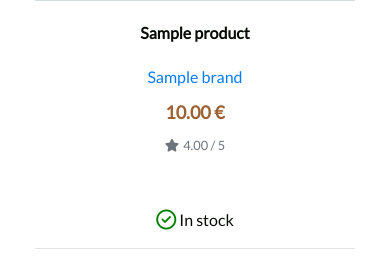
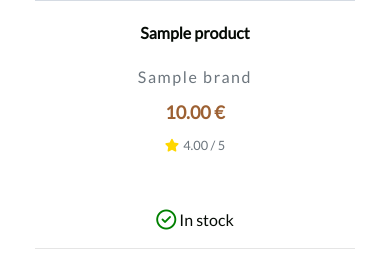
Before and after one commit to LudovicLeGuen/le_patissier, a Django app: page /products/ in a window 390 px wide. Shown: the part 513-774 px from the top of the page. Run offline with Django 3.2, Linux system fonts and the light colour scheme; tables that the repository leaves empty hold one stand-in row (values such as "Sample post"); grey boxes marked "Sample" are stand-in pictures; some libraries are stand-ins or nearby versions.

Commit message:
Styled product pages and fix small screen newsletter button

```diff
--- a/products/templates/products/product_detail.html
+++ b/products/templates/products/product_detail.html
@@ -30,7 +30,7 @@
                 <p class="mb-0 font-weight-bold text-uppercase">{{ product.name }}
                     <hr>
                 </p>
-                <p class="mb-0 brand-detail"><a href="{% url 'products' %}?brand={{ product.brand.name }}">
+                <p class="brand-detail text-uppercase link-secondary"><a href="{% url 'products' %}?brand={{ product.brand.name }}">
                         {{ product.brand.friendly_name }}</a>
                     <hr>
                 </p>
--- a/products/templates/products/products.html
+++ b/products/templates/products/products.html
@@ -70,7 +70,7 @@
                             <p class="mb-0 text-center font-weight-bold">{{ product.name }}</p>
                         </div>
                         <div class="card-body pb-0">
-                            <p class="mb-0 text-center"><a href="{% url 'products' %}?brand={{ product.brand.name }}">{{ product.brand.friendly_name }}</a></p>
+                            <p class="brand-detail mb-0 text-center"><a href="{% url 'products' %}?brand={{ product.brand.name }}">{{ product.brand.friendly_name }}</a></p>
                         </div>
                         <div class="card-footer bg-white pt-0 border-0 text-left">
                             {% if product.discount != 0 %}
@@ -91,7 +91,7 @@
                             {% endif %}
                             <div class="price-row">
                                 {% if product.rating %}
-                                <small class="text-muted text-center"><i class="fas fa-star mr-1"></i>{{ product.rating }} /
+                                <small class="text-muted text-center"><i class="fas fa-star mr-1" style="color: #ffd700"></i>{{ product.rating }} /
                                     5</small>
                                 {% else %}
                                 <small class="text-muted text-center">No Rating</small>
--- a/static/css/base.css
+++ b/static/css/base.css
@@ -98,6 +98,12 @@ body {
 @media (min-width: 1200px) {
     .container {
         max-width: 80%;
+    }
+}
+
+@media (max-width: 340px) {
+    .fa-envelope {
+        display: none !important;
     }
 }
 
@@ -231,8 +237,14 @@ body {
 }
 
 /* Detail page*/
-.brand-detail {
-    padding: 5px 0px;
+.brand-detail a{
+    color: #6c757d !important;
+    letter-spacing: 0.1rem;
+}
+
+.brand-detail a:hover{
+    color: #6c757d !important;
+    text-decoration-line: underline;
 }
 
 .detail-discount-banner {
```
